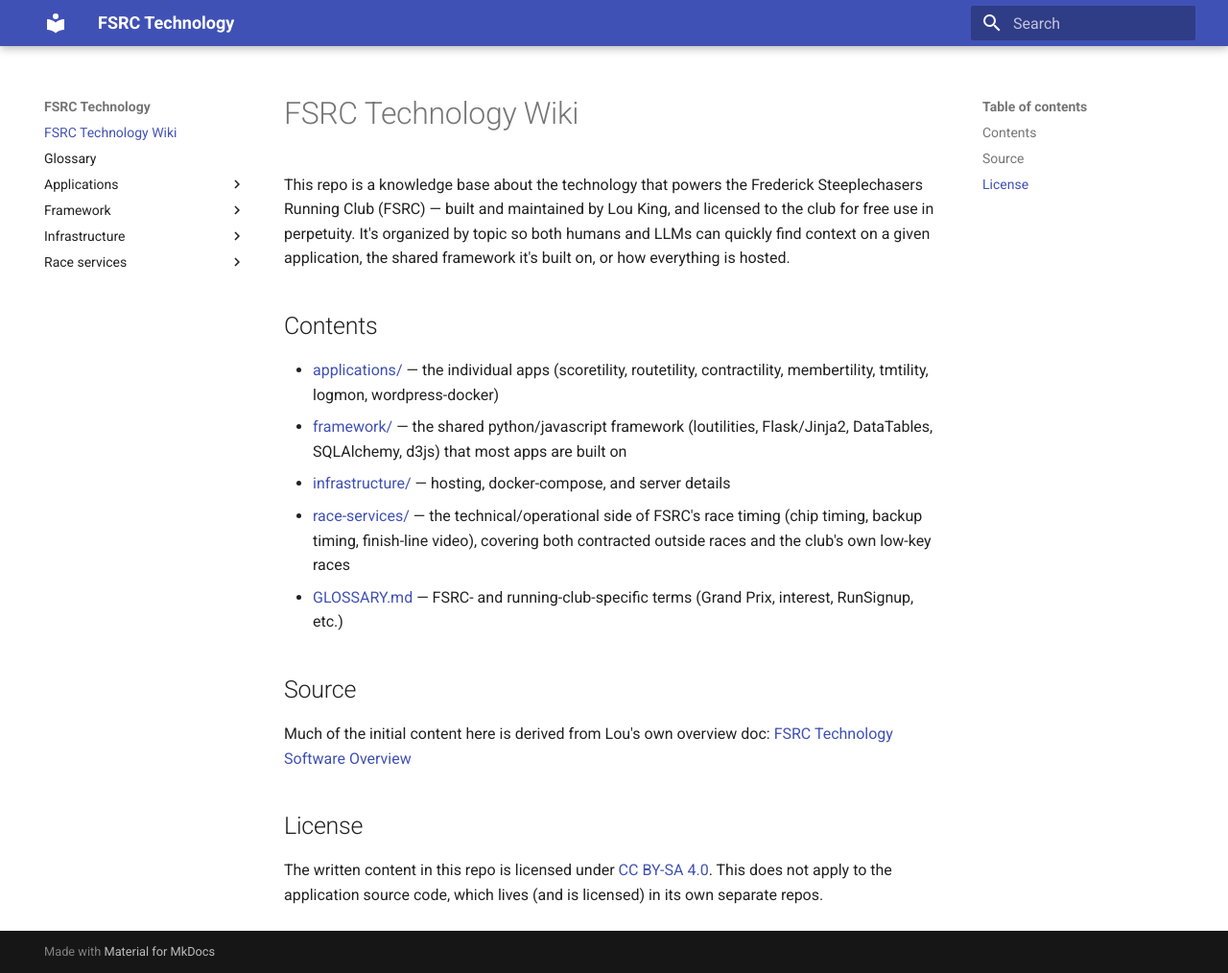
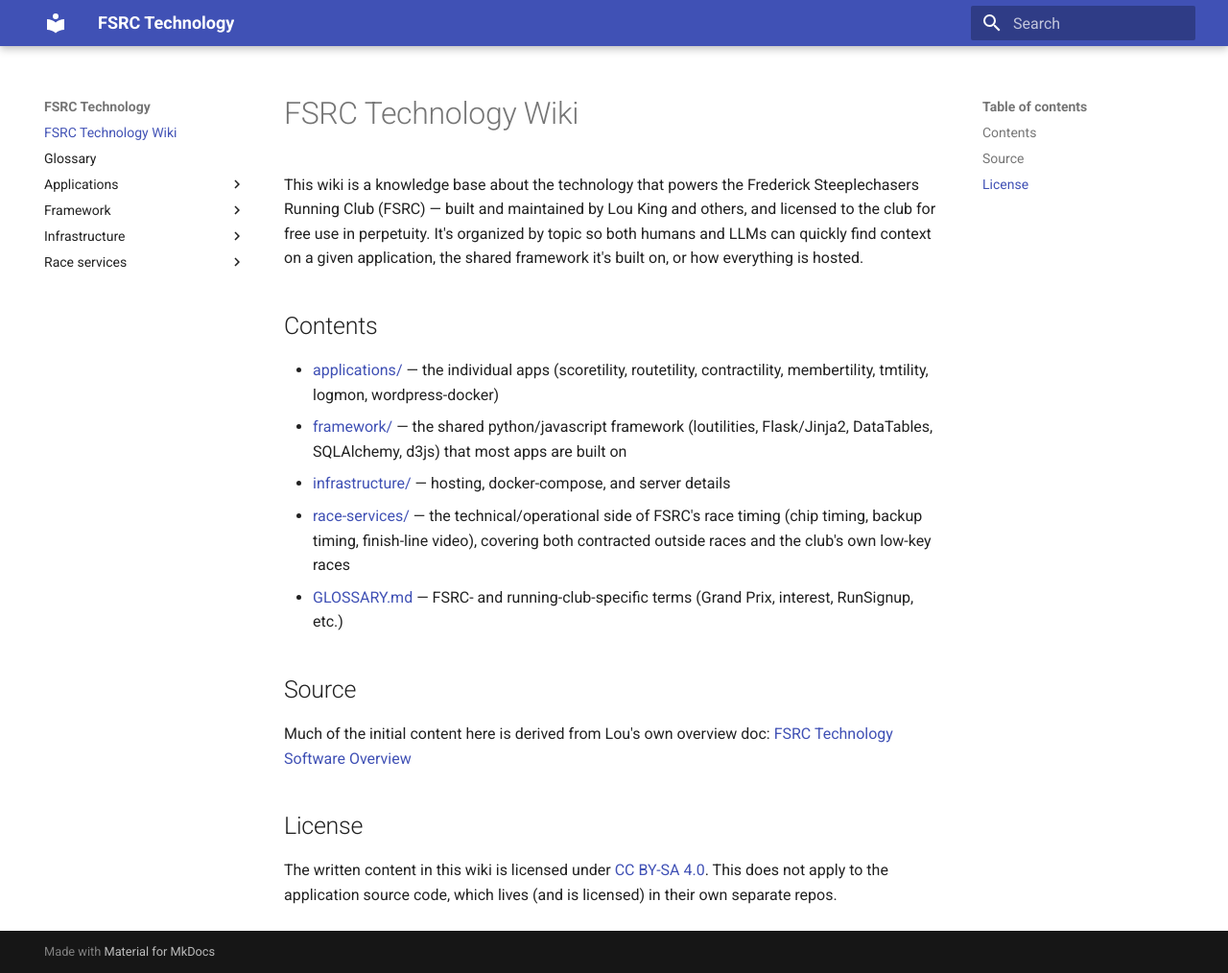
Before and after one commit to louking/fsrc-tech, an MkDocs documentation site: the page built from docs/README.md, in a window 1280 px wide and 1014 px high. Shown: the whole window at 96% size. Built offline with MkDocs 1.6.1 and Material for MkDocs 9.7.7, drawn with Linux system fonts in a browser that asks for light colours.

Commit message:
repo terminology

```diff
--- a/docs/README.md
+++ b/docs/README.md
@@ -1,6 +1,6 @@
 # FSRC Technology Wiki
 
-This repo is a knowledge base about the technology that powers the Frederick Steeplechasers Running Club (FSRC) — built and maintained by Lou King, and licensed to the club for free use in perpetuity. It's organized by topic so both humans and LLMs can quickly find context on a given application, the shared framework it's built on, or how everything is hosted.
+This wiki is a knowledge base about the technology that powers the Frederick Steeplechasers Running Club (FSRC) — built and maintained by Lou King and others, and licensed to the club for free use in perpetuity. It's organized by topic so both humans and LLMs can quickly find context on a given application, the shared framework it's built on, or how everything is hosted.
 
 ## Contents
 
@@ -16,4 +16,4 @@ Much of the initial content here is derived from Lou's own overview doc: [FSRC T
 
 ## License
 
-The written content in this repo is licensed under [CC BY-SA 4.0](../LICENSE). This does not apply to the application source code, which lives (and is licensed) in its own separate repos.
+The written content in this wiki is licensed under [CC BY-SA 4.0](../LICENSE). This does not apply to the application source code, which lives (and is licensed) in their own separate repos.
```
